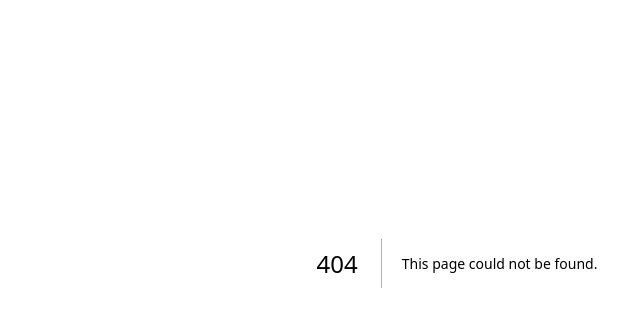
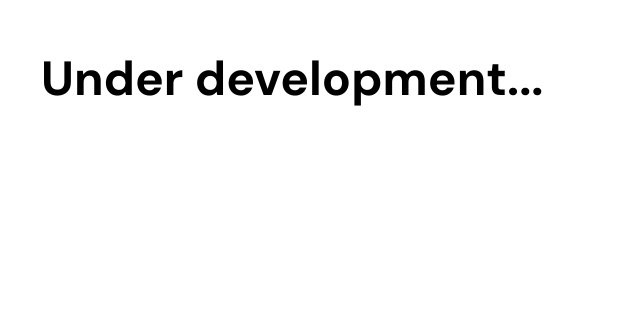
Before and after one commit to joabsena/joabsena.com.br, a Next.js app: page /about in a window 1280 px wide. Before the commit this address had no page. Shown: the part 137-464 px from the top of the page, without its empty margins (183-823 px from the left). Built offline with nearby package versions, Linux system fonts and the light colour scheme.

Commit message:
feat: create new pages (under development...)

```diff
--- /dev/null
+++ b/src/app/about/page.tsx
@@ -0,0 +1,13 @@
+'use client';
+
+import { AnimateEnter, Container } from '@/components';
+
+export default function About() {
+  return (
+    <Container>
+      <AnimateEnter delay={0.4}>
+        <h1 className="text-5xl font-bold">Under development...</h1>
+      </AnimateEnter>
+    </Container>
+  );
+}
--- a/src/app/page.tsx
+++ b/src/app/page.tsx
@@ -43,7 +43,7 @@ export default function Home() {
           <Link href="/about" className="underline">
             About
           </Link>
-          <Link href="/project" className="underline">
+          <Link href="/projects" className="underline">
             Projects
           </Link>
           <Link href="/posts" className="underline">
--- /dev/null
+++ b/src/app/posts/page.tsx
@@ -0,0 +1,13 @@
+'use client';
+
+import { AnimateEnter, Container } from '@/components';
+
+export default function Posts() {
+  return (
+    <Container>
+      <AnimateEnter delay={0.4}>
+        <h1 className="text-5xl font-bold">Under development...</h1>
+      </AnimateEnter>
+    </Container>
+  );
+}
--- /dev/null
+++ b/src/app/projects/page.tsx
@@ -0,0 +1,13 @@
+'use client';
+
+import { AnimateEnter, Container } from '@/components';
+
+export default function Projects() {
+  return (
+    <Container>
+      <AnimateEnter delay={0.4}>
+        <h1 className="text-5xl font-bold">Under development...</h1>
+      </AnimateEnter>
+    </Container>
+  );
+}
```
